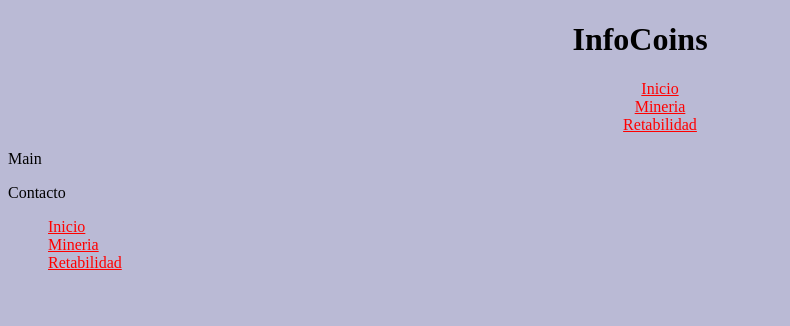
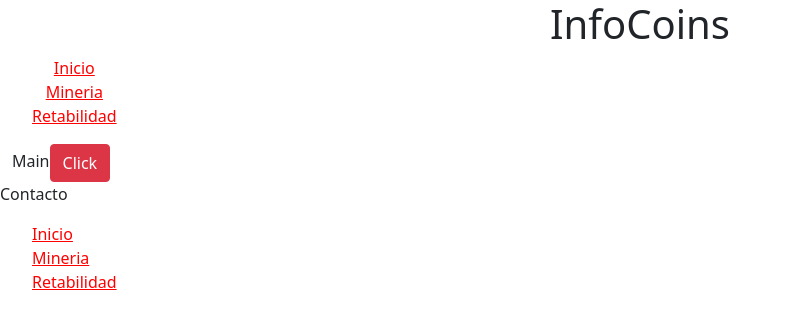
Before and after one commit to abated/infocoins-darioabate, a React (Create React App) app: page / in a window 1280 px wide. Shown: the top 326 px of the page, without its empty margins (0-790 px from the left). Built offline with nearby package versions, Linux system fonts and the light colour scheme.

Commit message:
entrega 2

```diff
--- a/package.json
+++ b/package.json
@@ -6,7 +6,9 @@
     "@testing-library/jest-dom": "^5.16.4",
     "@testing-library/react": "^12.1.4",
     "@testing-library/user-event": "^13.5.0",
+    "bootstrap": "^5.1.3",
     "react": "^18.0.0",
+    "react-bootstrap": "^2.2.3",
     "react-dom": "^18.0.0",
     "react-scripts": "5.0.0",
     "sass": "^1.50.0",
--- a/src/Main.js
+++ b/src/Main.js
@@ -1,6 +1,12 @@
+import {Container} from "react-bootstrap"
+import Button from 'react-bootstrap/Button'
+
 const Main = () => {
   return (
-    <main>Main</main>
+    <Container as ="main" fluid>
+Main
+<Button variant="danger">Click</Button>
+    </Container>
   )
 }
 
--- a/src/index.js
+++ b/src/index.js
@@ -5,6 +5,8 @@ import React from "react"
 import ReactDOM from "react-dom/client"
 import App from "./App"
 import "./estilos.scss"
+import 'bootstrap/dist/css/bootstrap.min.css';
+
 const root = ReactDOM.createRoot(document.getElementById("root"))
 
 
```
Also changed, not shown: 1 other file (tests, documents, lock files or other folders).
